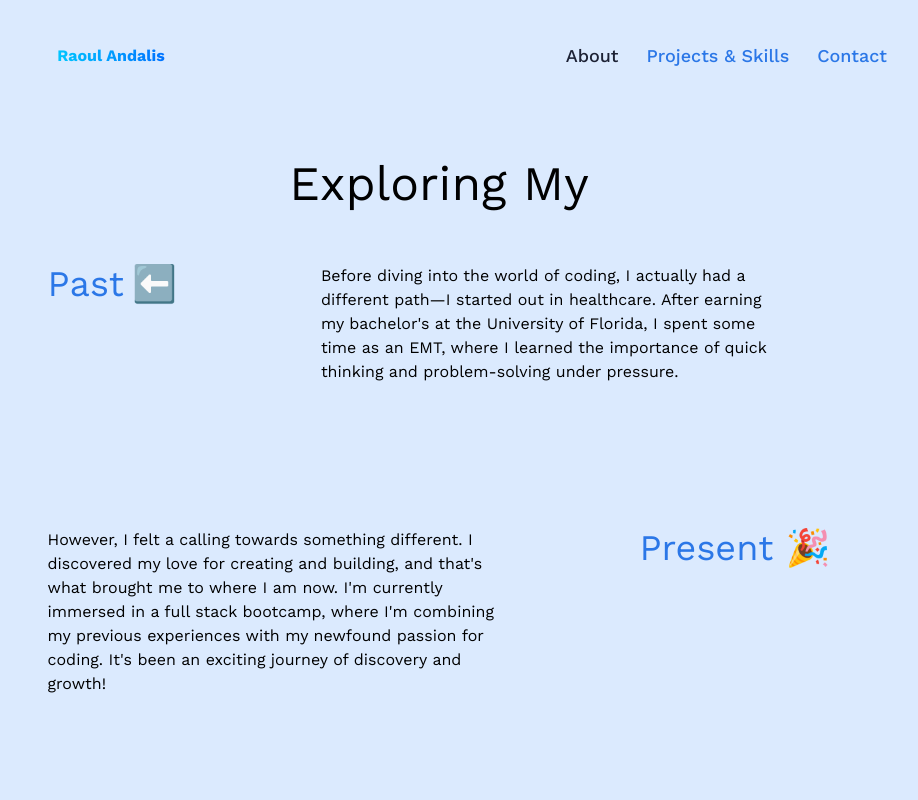
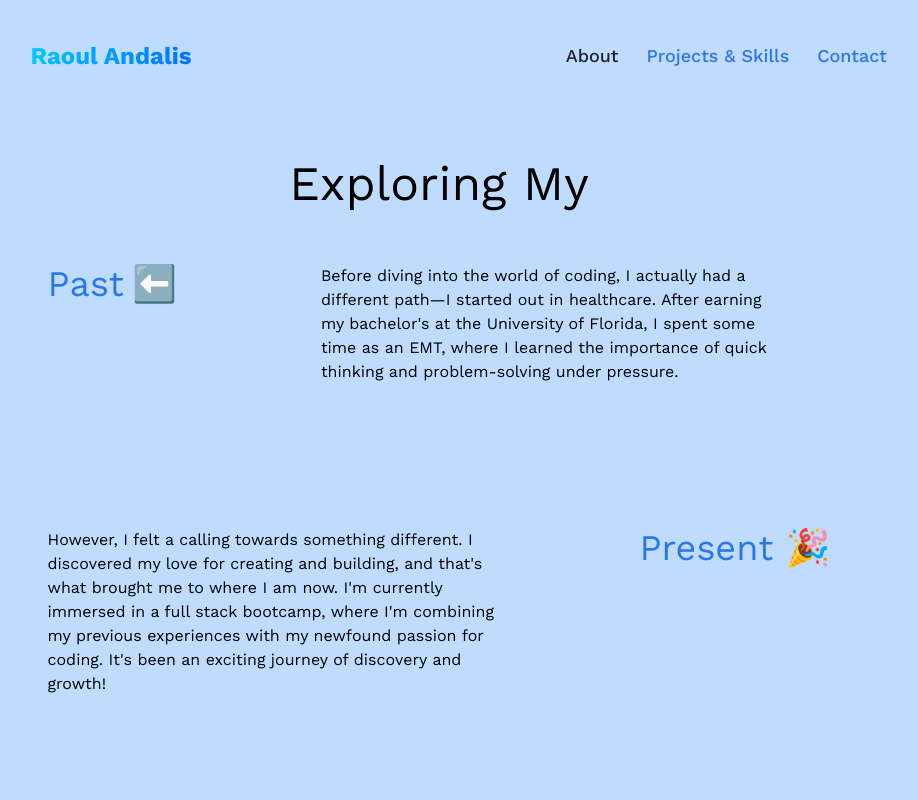
Before and after one commit to raoulandalis/Portfolio-2024, a React (Vite) app: page /about in a window 1280 px wide. Shown: the top 800 px of the page, without its empty margins (201-1119 px from the left). Built offline with nearby package versions, Linux system fonts and the light colour scheme.

Commit message:
changed entire project bg color

```diff
--- a/src/components/Navbar.jsx
+++ b/src/components/Navbar.jsx
@@ -7,7 +7,7 @@ const Navbar = () => {
   return (
     <header className='header'>
       <NavLink to='/' className='w-60 h-20 items-center justify-center flex font-bold'>
-        <p className='blue-gradient_text'>Raoul Andalis</p>
+        <p className='blue-gradient_text text-2xl'>Raoul Andalis</p>
       </NavLink>
       <nav className='flex text-lg gap-7 font-medium'>
         <NavLink to='/about' className={({isActive}) => isActive ? 'text-black-500' : 'text-blue-500'}>
--- a/src/pages/About.jsx
+++ b/src/pages/About.jsx
@@ -4,7 +4,7 @@ import Arrow from '../components/Arrow'
 const About = () => {
 
   return (
-    <main className='w-full min-h-screen flex justify-center items-center bg-blue-100'>
+    <main className='w-full min-h-screen flex justify-center items-center bg-blue-200'>
       <div className="max-w-4xl mx-auto mt-40 my-36">
         <h1 className='text-5xl flex justify-center mb-14'>Exploring My</h1>
         <section className='flex flex-col md:flex-row justify-around md:justify-between mb-8 md:mb-36 animate-slideUp'>
--- a/src/pages/Contact.jsx
+++ b/src/pages/Contact.jsx
@@ -2,7 +2,7 @@ import React from 'react';
 
 const Contact = () => {
   return (
-    <main className='w-full min-h-screen flex justify-center bg-blue-100'>
+    <main className='w-full min-h-screen flex justify-center bg-blue-200'>
       <div className="max-w-4xl mx-auto my-36 justify-center">
         <h1 className='text-5xl flex justify-center mb-14'>Want to connect?</h1>
 
--- a/src/pages/Home.jsx
+++ b/src/pages/Home.jsx
@@ -36,7 +36,7 @@ const Home = () => {
         {currentStage && <HomeInfo currentStage={currentStage}/>}
       </div>
       <Canvas
-        className={`w-full h-screen relative bg-black ${isRotating ? 'cursor-grabbing' : 'cursor-grab'}`}
+        className={`w-full h-screen relative bg-blue-200 ${isRotating ? 'cursor-grabbing' : 'cursor-grab'}`}
         camera={{ near: 0.1, far: 1000 }}
       >
         <Suspense fallback={<Loader />}>
--- a/src/pages/Projects.jsx
+++ b/src/pages/Projects.jsx
@@ -1,10 +1,10 @@
 import React from 'react'
 import Skills from './Skills'
-import { Link } from 'react-router-dom'
+import Arrow from '../components/Arrow'
 
 const Projects = () => {
   return (
-    <main className='w-full min-h-screen flex justify-center items-center bg-blue-100'>
+    <main className='w-full min-h-screen flex justify-center items-center bg-blue-200'>
       <div className="max-w-4xl mx-auto mt-40 my-36">
         <h1 className='text-5xl flex justify-center mb-20'>Dive Into...</h1>
 
@@ -85,7 +85,7 @@ const Projects = () => {
 
         <Skills/>
 
-
+        <Arrow/>
 
       </div>
     </main>
```
